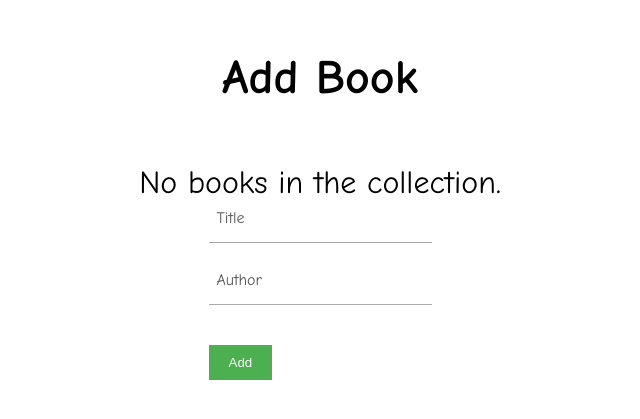
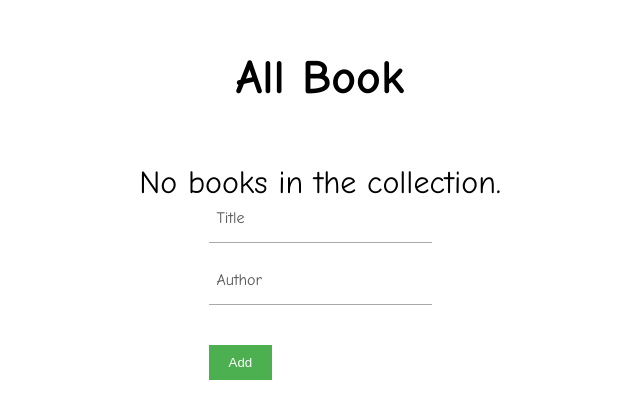
Before and after one commit to kit0-0/awesomebook, a plain HTML site: page index.html in a window 1280 px wide. Shown: the part 195-614 px from the top of the page, without its empty margins (320-960 px from the left). Drawn offline with Linux system fonts and the light colour scheme.

Commit message:
Update h2 tag text

```diff
--- a/index.html
+++ b/index.html
@@ -14,7 +14,7 @@
     <title>Awesomebooks</title>
 </head>
 <body>
-  <h2>Add Book</h2>
+  <h2>All Book</h2>
   <section id="books" class="content">
     <div id="bookContainer" class="book-container"></div>
   </section>
```
